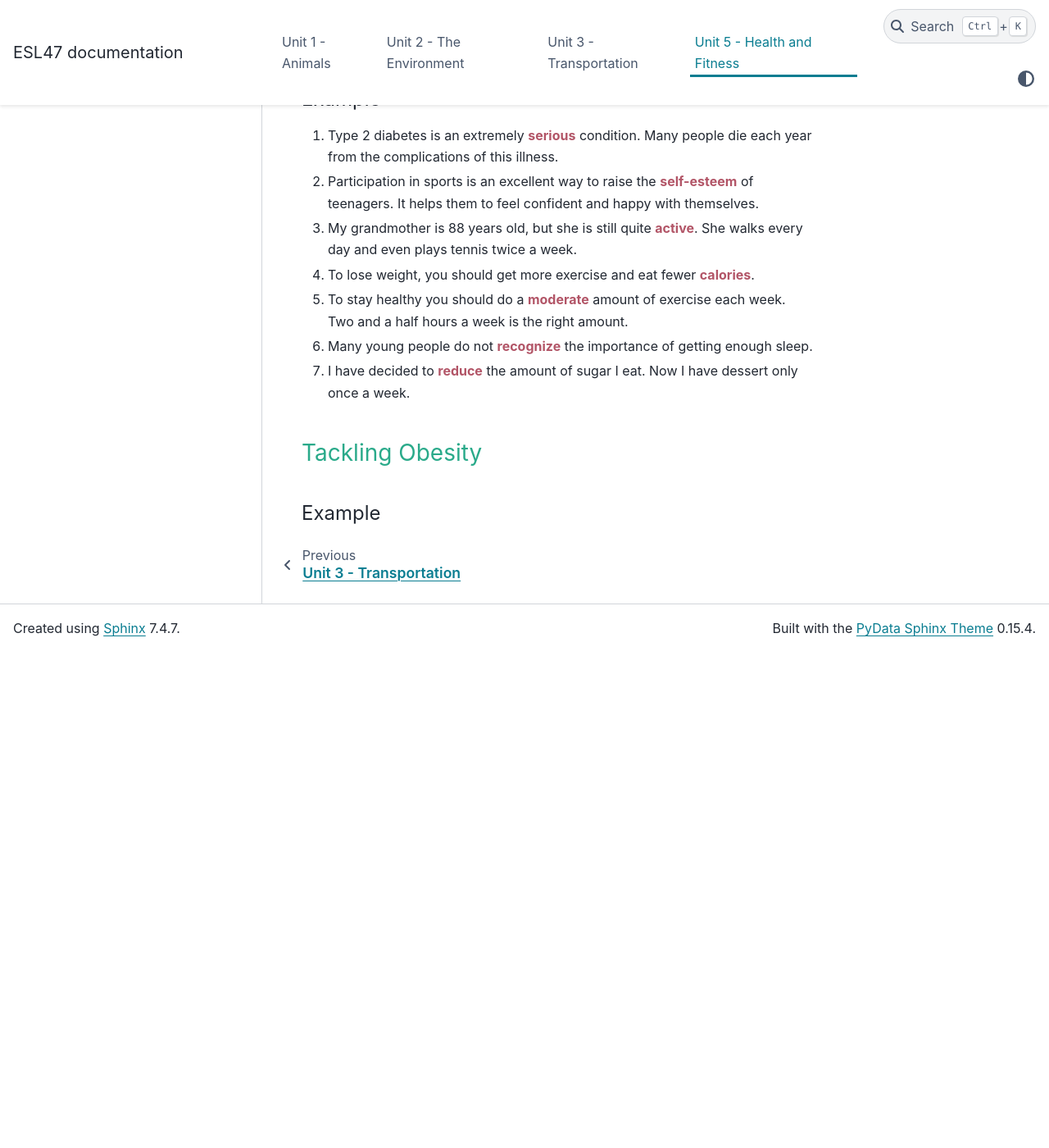
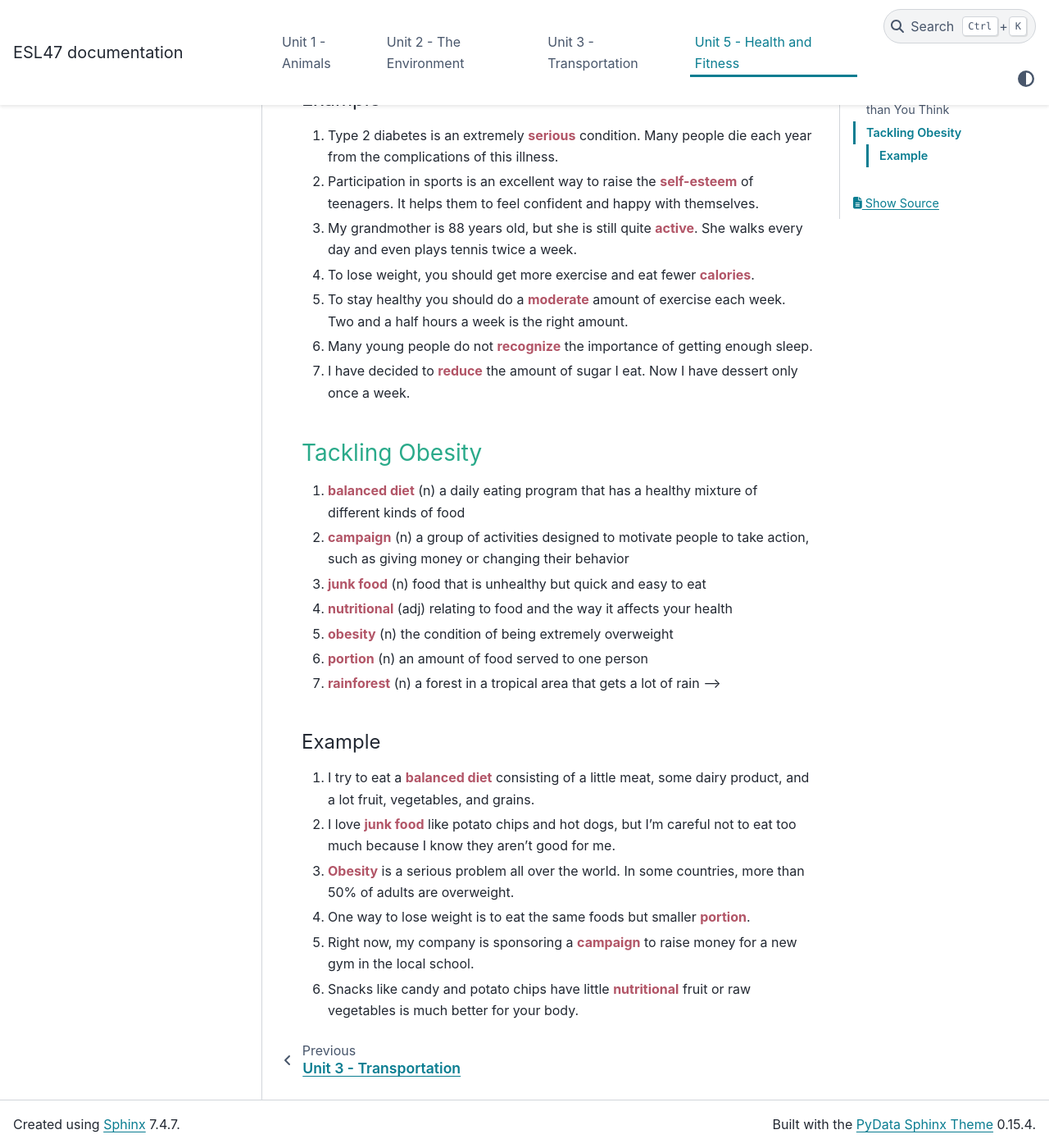
Before and after one commit to vpa24/ESL-47---Intermediate-Low-Integrated-Reading-Writing, a Sphinx documentation site: the page built from docs/source/unit5.md, in a window 1280 px wide and 1400 px high, scrolled down 697 px. Shown: the whole window at 82% size. Built offline with Sphinx 7.4.7 and the PyData theme 0.15.4, drawn with Linux system fonts in a browser that asks for light colours; before the commit the page ends 1493 px from its top, so only the background shows below that.

Commit message:
added Tackling Obesity

```diff
--- a/docs/source/unit5.md
+++ b/docs/source/unit5.md
@@ -30,20 +30,19 @@
 
 ### Tackling Obesity
 
-<!-- 1. **absorb** (v) to take in a liquid or gas through a surface and hold it
-2. **construction** (n) the process of building something, usually large structures such as houses, roads, or bridges
-3. **destruction** (n) the act of causing so much damage to something that it stops existing because it cannot be repaired
-4. **effect** (n) result; a change that happens because of a cause
-5. **farming** (n) the job of working on a farm or organizing work on
-6. **logging** (n) the activity or business of cutting down trees for wood
+1. **balanced diet** (n) a daily eating program that has a healthy mixture of different kinds of food
+2. **campaign** (n) a group of activities designed to motivate people to take action, such as giving money or changing their behavior
+3. **junk food** (n) food that is unhealthy but quick and easy to eat
+4. **nutritional** (adj) relating to food and the way it affects your health
+5. **obesity** (n) the condition of being extremely overweight
+6. **portion** (n) an amount of food served to one person
 7. **rainforest** (n) a forest in a tropical area that gets a lot of rain -->
 
 #### Example
 
-<!-- 1. Clothes made from plants, like cotton or bamboo, **absorb** water more easily than man-made materials like polyester.
-2. **Farming** has been the occupation of my family since my grandfather bought his first cow 75 years ago.
-3. **Logging** hurts native people because it destroys the forest that provides them with food, shelter, and medicine.
-4. The Amazon **rainforest** in South America receives 60 to 118 inches (150 to 300 centimeters) of rain every year.
-5. Because of heavy snow, the **construction** of the new road stopped for more than two months.
-6. Sunburn is just one of the harmful **effect** of too much sun on sensitive skin.
-7. Hurricane Katrina in 2005 caused serious **destruction** along the U.S. coast from Florida to Texas and killed more than 1,800 people. -->
+1. I try to eat a **balanced diet** consisting of a little meat, some dairy product, and a lot fruit, vegetables, and grains.
+2. I love **junk food** like potato chips and hot dogs, but I'm careful not to eat too much because I know they aren't good for me.
+3. **Obesity** is a serious problem all over the world. In some countries, more than 50% of adults are overweight.
+4. One way to lose weight is to eat the same foods but smaller **portion**.
+5. Right now, my company is sponsoring a **campaign** to raise money for a new gym in the local school.
+6. Snacks like candy and potato chips have little **nutritional** fruit or raw vegetables is much better for your body.
```
